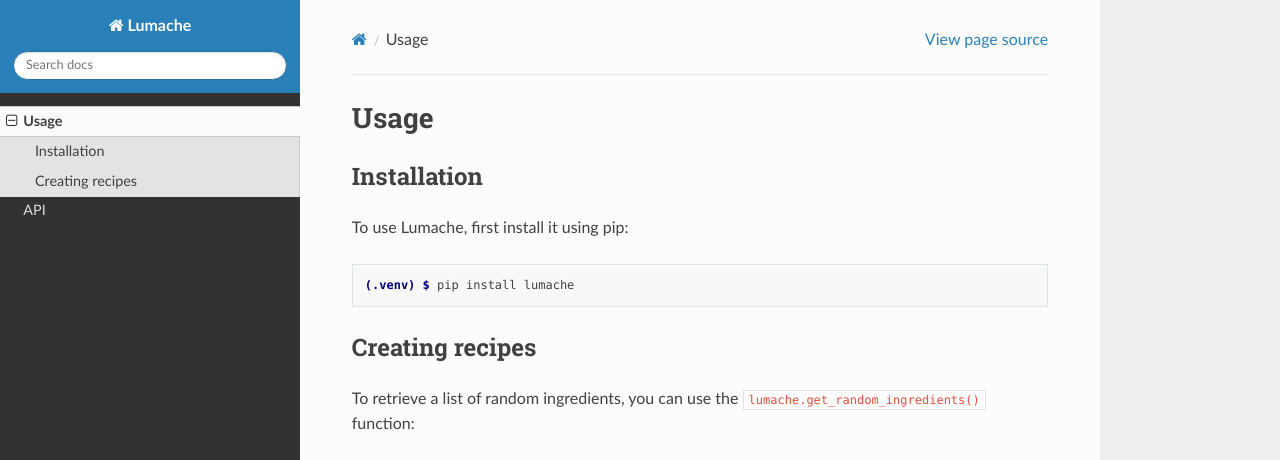
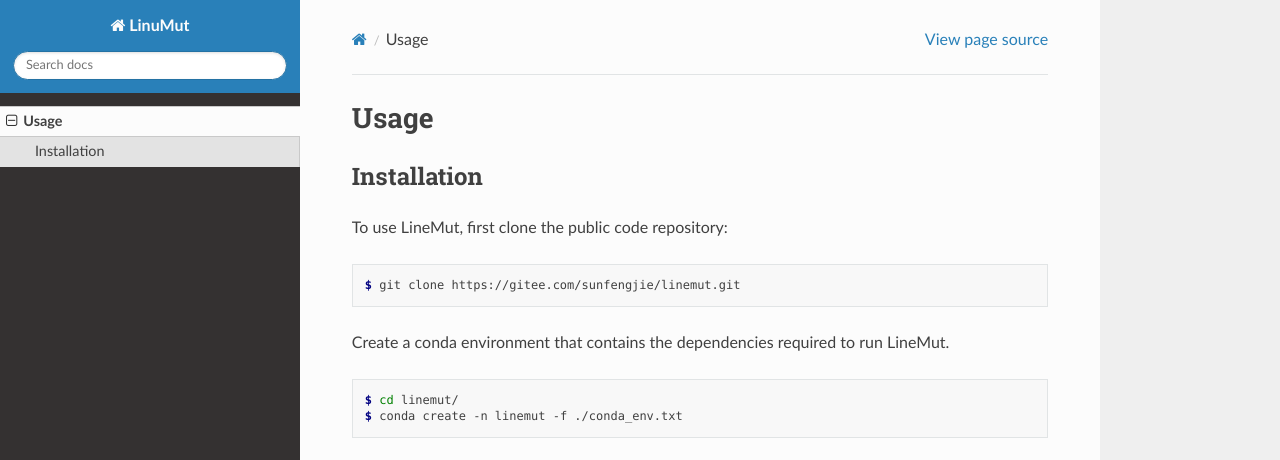
Before and after one commit to Topigs/linemut-tutorial, a Sphinx documentation site: the page built from docs/source/usage.rst, in a window 1280 px wide and 1095 px high. Shown: the top 460 px of the window. Built offline with Sphinx 7.4.7 and the Read the Docs theme 3.1.0, drawn with Linux system fonts in a browser that asks for light colours; some of the changed text lies outside the part shown; grey boxes are pictures that could not be loaded.

Commit message:
add Installation

```diff
--- a/docs/source/conf.py
+++ b/docs/source/conf.py
@@ -2,9 +2,9 @@
 
 # -- Project information
 
-project = 'Lumache'
-copyright = '2021, Graziella'
-author = 'Graziella'
+project = 'LinuMut'
+# copyright = '2021, Graziella'
+# author = 'Graziella'
 
 release = '0.1'
 version = '0.1.0'
--- a/docs/source/usage.rst
+++ b/docs/source/usage.rst
@@ -6,28 +6,31 @@ Usage
 Installation
 ------------
 
-To use Lumache, first install it using pip:
+To use LineMut, first clone the public code repository:
 
 .. code-block:: console
 
-   (.venv) $ pip install lumache
+   $ git clone https://gitee.com/sunfengjie/linemut.git
 
-Creating recipes
-----------------
+Create a conda environment that contains the dependencies
+required to run LineMut.
 
-To retrieve a list of random ingredients,
-you can use the ``lumache.get_random_ingredients()`` function:
+.. code-block:: console
 
-.. autofunction:: lumache.get_random_ingredients
+   $ cd linemut/
+   $ conda create -n linemut -f ./conda_env.txt
 
-The ``kind`` parameter should be either ``"meat"``, ``"fish"``,
-or ``"veggies"``. Otherwise, :py:func:`lumache.get_random_ingredients`
-will raise an exception.
+LineMut also depends on GATK, so please ensure that GATK is
+already installed. You can verify the installation using the
+following command:
 
-.. autoexception:: lumache.InvalidKindError
+.. code-block:: console
 
-For example:
+   $ gatk --version
 
->>> import lumache
->>> lumache.get_random_ingredients()
-['shells', 'gorgonzola', 'parsley']
+Add the cloned local directory to the PATH (optional):
+
+.. code-block:: console
+
+   $ echo PATH=$(pwd):'${PATH}' >> ~/.bashrc
+   $ source ~/.bashrc
```
Also changed, not shown: docs/source/api.rst (deleted, +0 -7 lines), docs/source/index.rst (+3 -6 lines).
